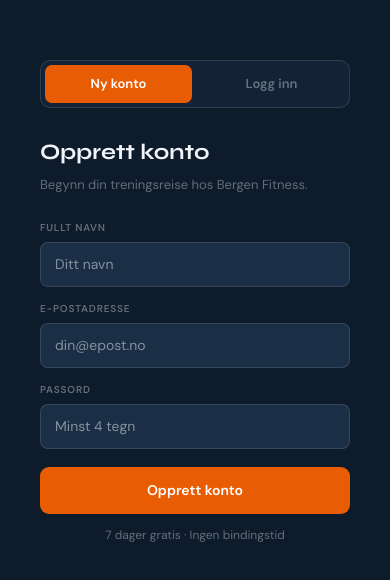
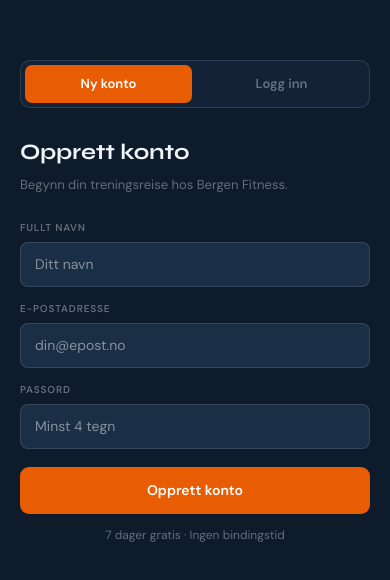
Before and after one commit to SloThdk/bergenflow, a Next.js app: page / in a window 390 px wide. Shown: the part 120-700 px from the top of the page. Built offline with nearby package versions, Linux system fonts and the light colour scheme.

Commit message:
fix: mobile responsive - overflow-x hidden, responsive padding and grid collapse

```diff
--- a/app/globals.css
+++ b/app/globals.css
@@ -65,3 +65,28 @@
   .four-col { grid-template-columns: 1fr 1fr !important; }
   .att-grid { grid-template-columns: 1fr !important; }
 }
+
+/* ── Mobile responsive base (added by fix script) ── */
+html, body {
+  overflow-x: hidden;
+  max-width: 100%;
+}
+
+/* ── Responsive grid/layout helpers ── */
+@media (max-width: 768px) {
+  .responsive-grid { grid-template-columns: 1fr !important; }
+  .responsive-grid-2 { grid-template-columns: 1fr !important; }
+  .brand-panel { display: none !important; }
+  .nav-links-desktop { display: none !important; }
+}
+
+/* ── Login page mobile fixes ── */
+@media (max-width: 768px) {
+  /* Brand panel hidden via .brand-panel rule already */
+  /* Ensure the login flex container stacks properly */
+  div[style*="display: flex"][style*="background: var(--bg)"] > div:not(.brand-panel) {
+    width: 100% !important;
+    padding: 32px 20px !important;
+  }
+}
+/* form-panel-mobile marker */
```
